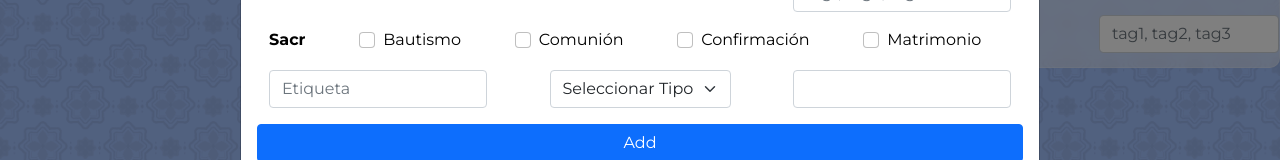
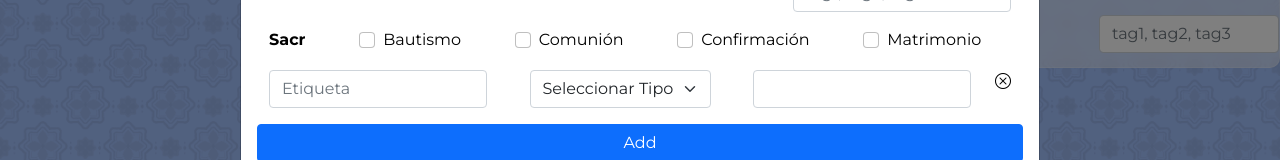
Before and after one commit to Eduardnol/Database-Front, a Vue app: page / in a window 1280 px wide. Both pictures are taken after a click on the button "Añadir Usuario". Shown: the part 476-636 px from the top of the page. Built offline with nearby package versions, Linux system fonts and the light colour scheme; no server answers.

Commit message:
Delete custom property

```diff
--- a/src/components/add_user/AddUserFields.vue
+++ b/src/components/add_user/AddUserFields.vue
@@ -93,7 +93,8 @@
           class="row mt-3"
           v-for="customField in person.extras"
           :key="customField.id">
-        <AddUserFieldsCustom :fieldId="getCustomFieldId(customField)"/>
+        <AddUserFieldsCustom :fieldId="getCustomFieldId(customField)"
+                             @deleteindiv="deleteIndividualField(customField.id)"/>
       </div>
       <div class="row mt-3">
         <button class="btn btn-primary" @click="addCustomFields">Add</button>
@@ -133,6 +134,9 @@ export default {
     addCustomFields() {
       this.$store.commit("addAnExtraField")
 
+    },
+    deleteIndividualField(id) {
+      this.$store.commit("deleteFromExtraArray", id)
     }
   },
 };
--- a/src/components/add_user/AddUserFieldsCustom.vue
+++ b/src/components/add_user/AddUserFieldsCustom.vue
@@ -1,18 +1,18 @@
 <template>
   <div class="col-auto me-auto">
     <input
-      type="text"
-      class="form-control"
-      v-model="extras[this.fieldId].tagname"
-      placeholder="Etiqueta"
+        v-model="extras[this.fieldId].tagname"
+        class="form-control"
+        placeholder="Etiqueta"
+        type="text"
     />
   </div>
 
   <div class="col-auto me-auto">
     <select
-      class="form-select"
-      aria-label="Default select example"
-      v-model="extras[this.fieldId].selected"
+        v-model="extras[this.fieldId].selected"
+        aria-label="Default select example"
+        class="form-select"
     >
       <option disabled value="">Seleccionar Tipo</option>
       <option value="text">Texto</option>
@@ -23,11 +23,14 @@
 
   <div class="col-auto">
     <input
-      :type="extras[this.fieldId].selected"
-      class="form-control"
-      v-model="extras[this.fieldId].name"
-      :placeholder="extras[this.fieldId].selected"
+        v-model="extras[this.fieldId].name"
+        :placeholder="extras[this.fieldId].selected"
+        :type="extras[this.fieldId].selected"
+        class="form-control"
     />
+  </div>
+  <div class="col-auto" @click="deleteThisField">
+    <i class="deletebutton bi bi-x-circle"></i>
   </div>
 </template>
 <script>
@@ -42,11 +45,23 @@ export default {
       set(value) {
         this.$store.commit("addAnExtraField", value);
       },
-    },
+    }
   },
   props: {
     fieldId: Number,
   },
+  methods: {
+    deleteThisField() {
+      //emmit a deletion signal
+      this.$emit("deleteindiv");
+    }
+  }
 };
 </script>
-<style scoped></style>
+<style scoped>
+.deletebutton {
+  display: block;
+  margin-left: auto;
+  margin-right: auto;
+}
+</style>
--- a/src/components/file/UserFile.vue
+++ b/src/components/file/UserFile.vue
@@ -1,7 +1,8 @@
 <template>
   <div class="pdf">
     <i class="bi bi-file-earmark-pdf-fill"></i>
-    <p class="filename">{{ filename }}</p>
+    <div class="filename"><p>{{ filename }}</p></div>
+
     <div class="buttons">
       <button
           class="btn btn-outline-primary"
@@ -46,11 +47,17 @@ export default {
   font-size: 25px;
   color: red;
   width: 500px;
+  max-height: 50px;
   margin: 10px;
+
 }
 
 .filename {
   color: black;
+  max-width: 300px;
+  overflow: hidden;
+  text-overflow: ellipsis;
+  white-space: nowrap;
 }
 
 .buttons {
--- a/src/store/store.js
+++ b/src/store/store.js
@@ -50,6 +50,7 @@ export const store = createStore({
             }
         },
         mutations: {
+            //***********************Persons***********************//
             insertUser(state, person) {
                 state.person = person
             },
@@ -81,20 +82,23 @@ export const store = createStore({
                 const toBeDeleted = state.persons.map(item => item.id).indexOf(person.id);
                 state.persons.splice(toBeDeleted, 1);
             },
-            deleteFromExtraArray(state, extra) {
+            //***********************Extra fields***********************//
+            deleteFromExtraArray(state, fieldId) {
 
-                const i = state.persons.extras.map(item => item.id).indexOf(extra.id);
+                const i = state.persons.extras.map(item => item.id).indexOf(fieldId);
                 state.persons.splice(i, 1);
             },
             addAnExtraField(state) {
                 state.person.extras.push({id: 0, selected: "", name: "", tagname: ""})
             },
+            //***********************Update View***********************//
             updateView(state, person) {
                 const toBeUpdated = state.persons.map(item => item.id).indexOf(person.id);
                 state.persons.splice(toBeUpdated, 1, person);
                 // state.persons.splice(toBeUpdated, 1);
                 // state.persons.push(person);
             },
+            //***********************Files***********************//
             addFile(state, fileName, fileUrl) {
                 state.person.fileStorage.push({name: fileName, url: fileUrl})
             },
```
